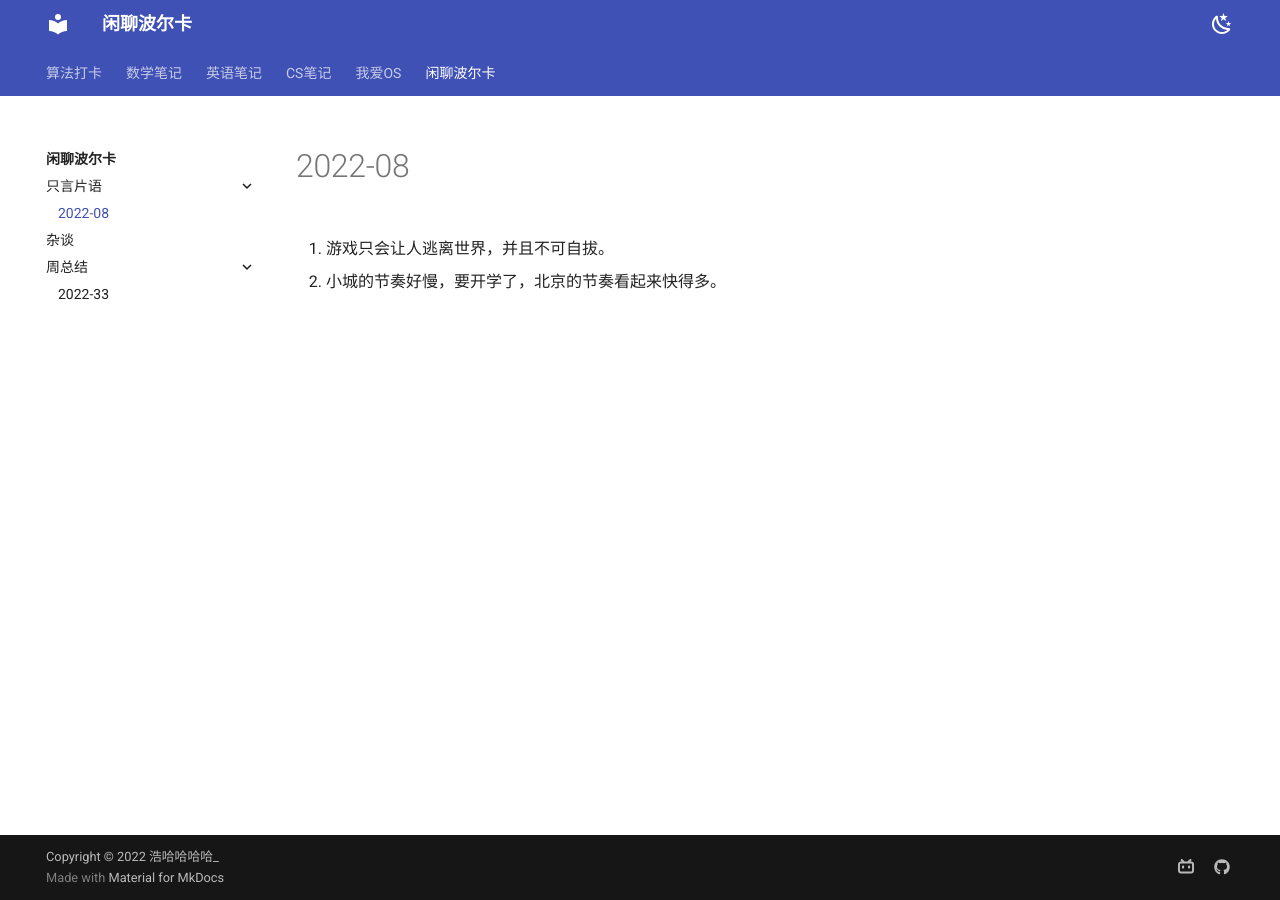
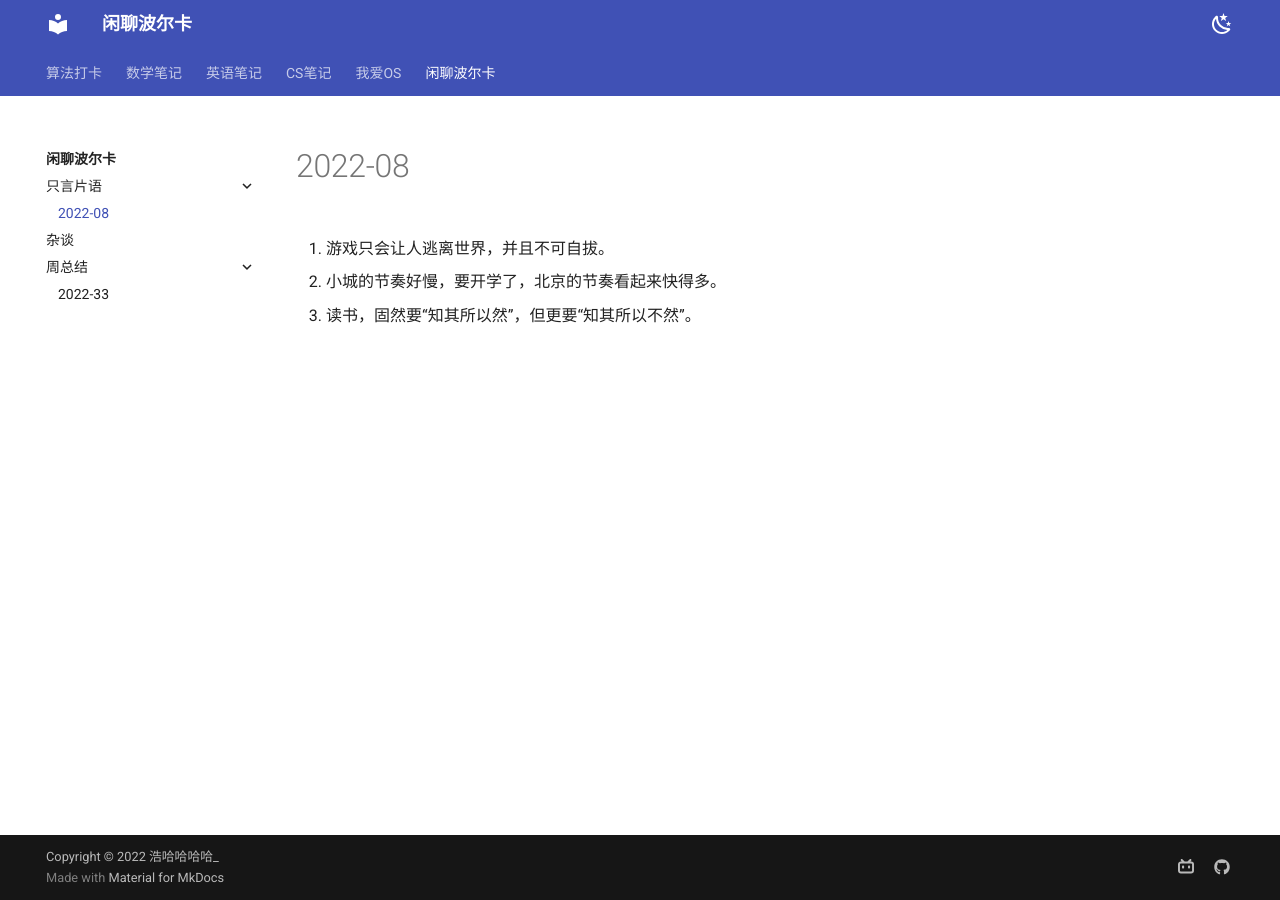
Before and after one commit to Haohahahaha/chat, an MkDocs documentation site: the page built from docs/quotations/2022-08.md, in a window 1280 px wide. Built offline with MkDocs 1.6.1 and Material for MkDocs 9.7.7, drawn with Linux system fonts in a browser that asks for light colours.

Commit message:
2022-08-25_00:43:33 update

```diff
--- a/docs/quotations/2022-08.md
+++ b/docs/quotations/2022-08.md
@@ -1,3 +1,5 @@
 1. 游戏只会让人逃离世界，并且不可自拔。
 
 2. 小城的节奏好慢，要开学了，北京的节奏看起来快得多。
+
+3. 读书，固然要“知其所以然”，但更要“知其所以不然”。
```
